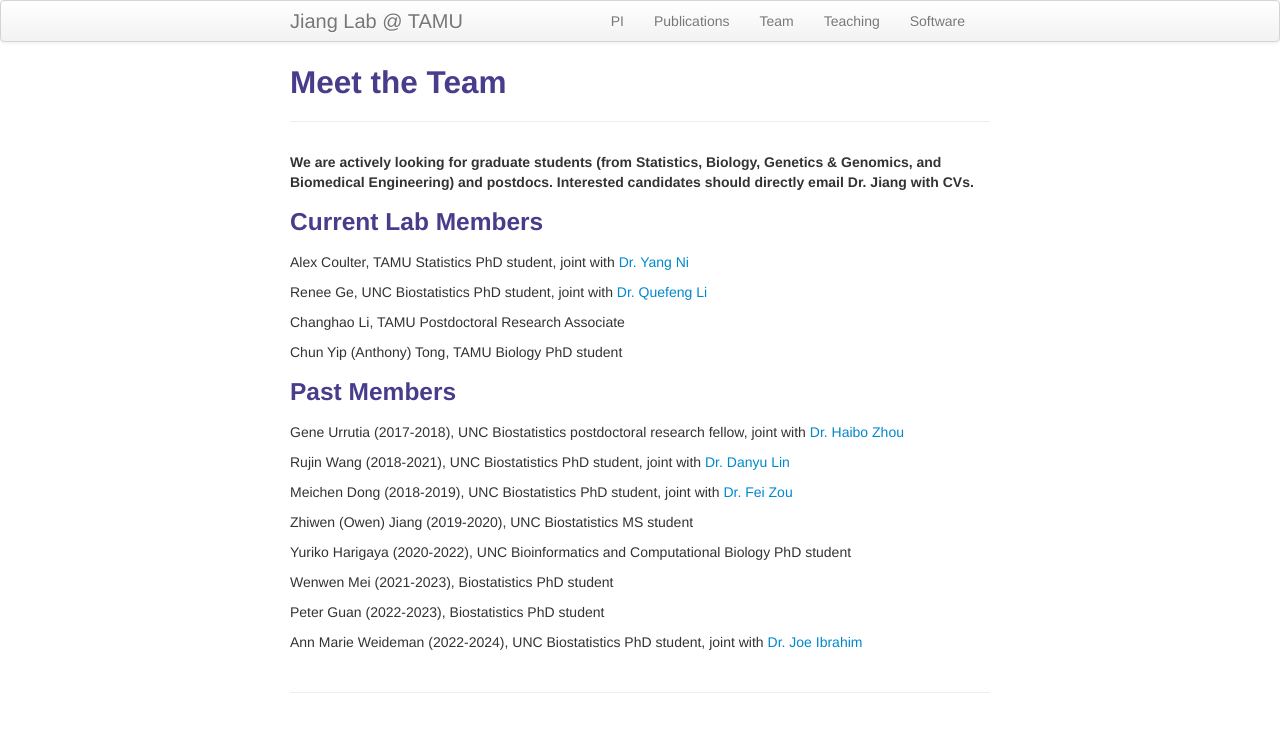
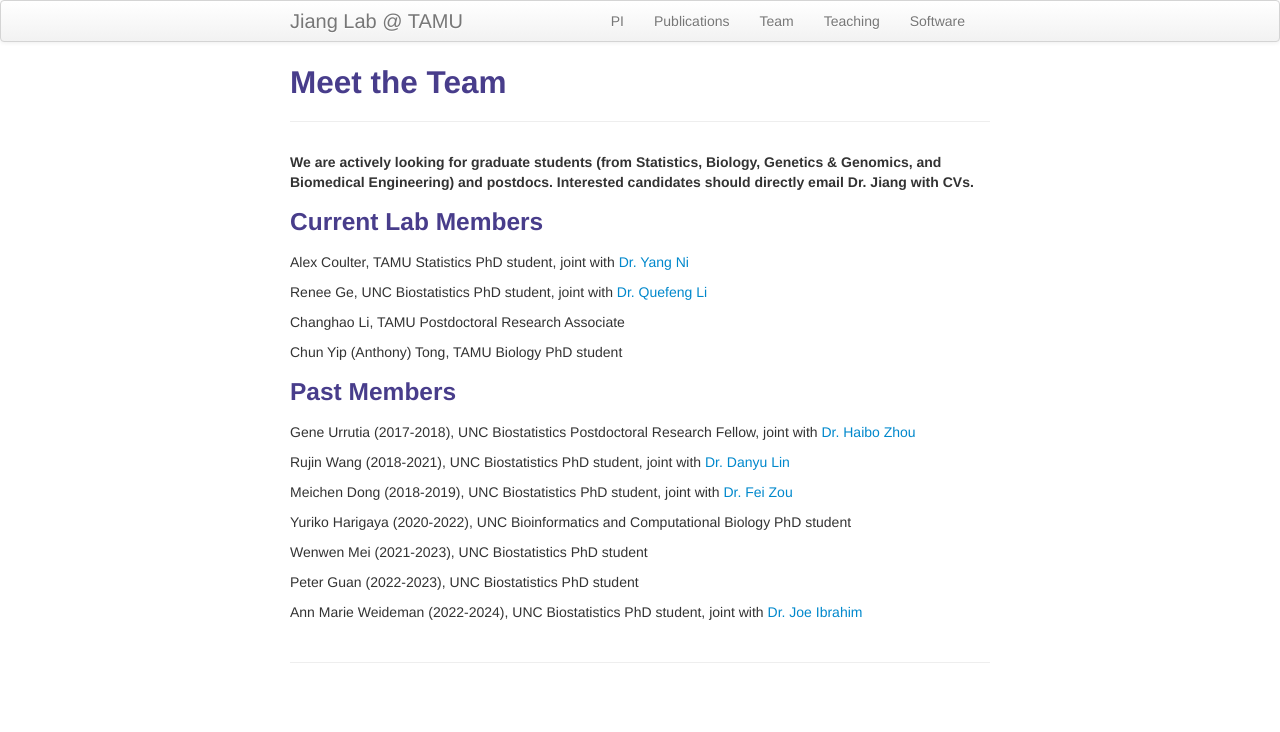
Before and after one commit to yuchaojiang/yuchaojiang.github.io, a Jekyll site: the page built from pages/team.md, in a window 1280 px wide. Shown: the top 732 px of the page. Built offline with Jekyll 4.4.1, drawn with Linux system fonts in a browser that asks for light colours.

Commit message:
Update team.md

```diff
--- a/pages/team.md
+++ b/pages/team.md
@@ -18,18 +18,16 @@ Chun Yip (Anthony) Tong, TAMU Biology PhD student
 
 ### Past Members
 
-Gene Urrutia (2017-2018), UNC Biostatistics postdoctoral research fellow, joint with [Dr. Haibo Zhou](http://sph.unc.edu/adv_profile/haibo-zhou-phd/) <br/>
+Gene Urrutia (2017-2018), UNC Biostatistics Postdoctoral Research Fellow, joint with [Dr. Haibo Zhou](http://sph.unc.edu/adv_profile/haibo-zhou-phd/) <br/>
 
 Rujin Wang (2018-2021), UNC Biostatistics PhD student, joint with [Dr. Danyu Lin](https://sph.unc.edu/adv_profile/danyu-lin-phd/) <br/>
 
 Meichen Dong (2018-2019), UNC Biostatistics PhD student, joint with [Dr. Fei Zou](https://sph.unc.edu/adv_profile/fei-zou-phd/) <br/>
 
-Zhiwen (Owen) Jiang (2019-2020), UNC Biostatistics MS student <br/>
-
 Yuriko Harigaya (2020-2022), UNC Bioinformatics and Computational Biology PhD student <br/>
 
-Wenwen Mei (2021-2023), Biostatistics PhD student <br/>
+Wenwen Mei (2021-2023), UNC Biostatistics PhD student <br/>
 
-Peter Guan (2022-2023), Biostatistics PhD student <br/>
+Peter Guan (2022-2023), UNC Biostatistics PhD student <br/>
 
 Ann Marie Weideman (2022-2024), UNC Biostatistics PhD student, joint with [Dr. Joe Ibrahim](https://sph.unc.edu/adv_profile/joseph-g-ibrahim-phd/) <br/>
```
